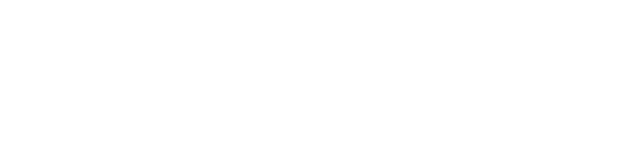
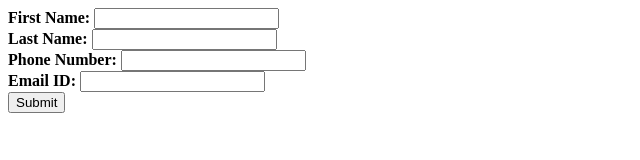
Before and after one commit to acciojob/form-login-2-harsh56845, a website: page main.html in a window 1280 px wide. Shown: the whole page, without its empty margins (0-640 px from the left). Drawn offline with Linux system fonts and the light colour scheme.

Commit message:
created a submission

```diff
--- a/main.html
+++ b/main.html
@@ -8,8 +8,16 @@
 
 <body>
 	<!-- the entire body must be written by student -->
-    <script type="text/javascript" src="./script.js">
+<script type="text/javascript" src="./script.js">
+
 </script>
+<form>
+	<label>First Name: </label><input type="text" id="fn"><br>
+	<label>Last Name: </label><input type="text" id="ln"><br>
+	<label>Phone Number: </label><input type="text" id="pn"><br>
+	<label>Email ID: </label><input type="email" id="ei"><br>
+	<button onclick="myFunction();" type="submit">Submit</button>
+</form>
 
 </body>
 
--- a/script.js
+++ b/script.js
@@ -1 +1,10 @@
 //your JS code here. If required.
+function myFunction() {
+	var fn = document.getElementById("fn").value;
+	var ln = document.getElementById("ln").value;
+	var pn = document.getElementById("pn").value;
+	var ei = document.getElementById("ei").value;
+
+  alert("First Name: "+fn+"\n"+"Last Name: "+ln+"\n"+"Phone no: "+pn+"\n"+"Email ID: "+ei);
+
+}
--- a/styles.css
+++ b/styles.css
@@ -1 +1,4 @@
 /*  your css code here. If applicable */
+form,lable{
+	font-weight: bold;
+}
```
